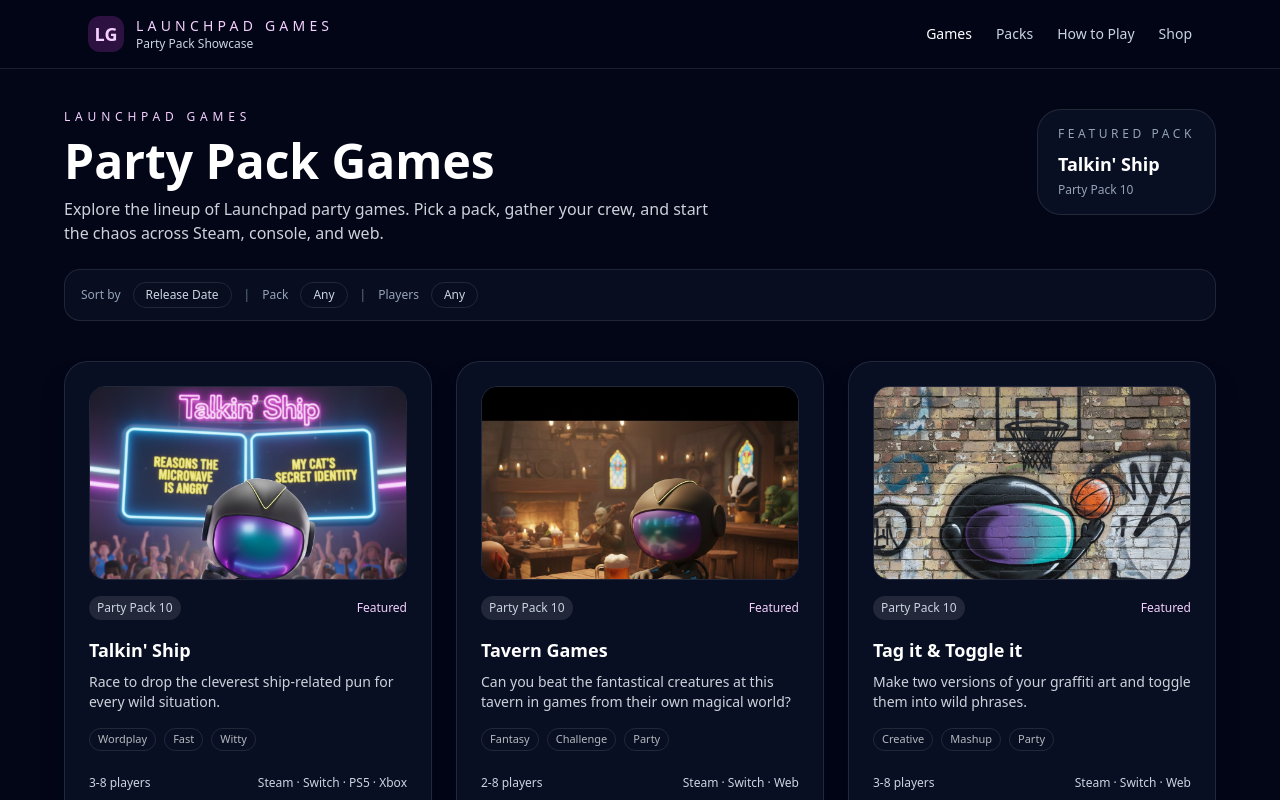
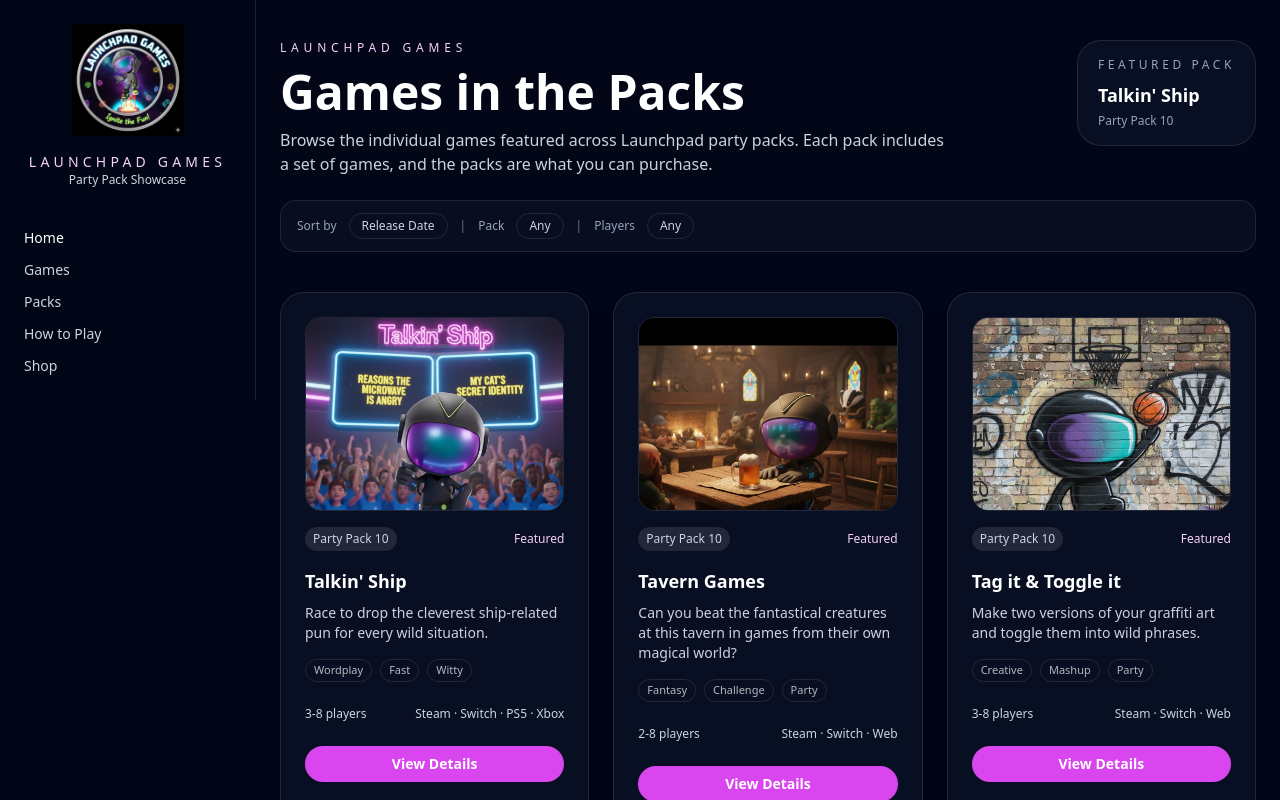
Before and after one commit to s-shindeldecker/launchpad-games-lobby, a Nuxt app: page /games in a window 1280 px wide. Shown: the top 800 px of the page. Built offline with nearby package versions, Linux system fonts and the light colour scheme.

Commit message:
Refine navigation and PLP copy variables

```diff
--- a/app/app.vue
+++ b/app/app.vue
@@ -2,11 +2,15 @@
   <div
     class="min-h-screen bg-gradient-to-b from-slate-950 via-slate-950 to-slate-900 text-white"
   >
-    <AppNav />
-    <main class="min-h-[calc(100vh-160px)]">
-      <NuxtPage />
-    </main>
-    <AppFooter />
+    <div class="flex min-h-screen">
+      <AppNav />
+      <div class="flex min-h-screen flex-1 flex-col">
+        <main class="flex-1">
+          <NuxtPage />
+        </main>
+        <AppFooter />
+      </div>
+    </div>
   </div>
 </template>
 
--- a/app/components/AppNav.vue
+++ b/app/components/AppNav.vue
@@ -1,14 +1,14 @@
 <template>
-  <header class="border-b border-white/10 bg-slate-950/80 backdrop-blur">
-    <div
-      class="mx-auto flex max-w-6xl items-center justify-between px-6 py-4"
-    >
-      <NuxtLink to="/games" class="flex items-center gap-3">
-        <span
-          class="flex h-9 w-9 items-center justify-center rounded-xl bg-fuchsia-500/20 text-lg font-semibold text-fuchsia-200"
-        >
-          LG
-        </span>
+  <aside class="h-full w-64 border-r border-white/10 bg-slate-950/90">
+    <div class="flex h-full flex-col gap-10 px-6 py-6">
+      <NuxtLink to="/" class="flex flex-col items-center gap-4 text-center">
+        <div class="flex h-28 w-28 items-center justify-center">
+          <img
+            src="/images/launchpad-logo.png"
+            alt="Launchpad Games logo"
+            class="h-full w-full object-contain"
+          />
+        </div>
         <div>
           <p class="text-sm uppercase tracking-[0.3em] text-fuchsia-200">
             Launchpad Games
@@ -17,12 +17,15 @@
         </div>
       </NuxtLink>
 
-      <nav class="hidden items-center gap-6 text-sm text-slate-200 md:flex">
-        <NuxtLink to="/games" class="text-white">Games</NuxtLink>
+      <nav class="flex flex-col gap-3 text-sm text-slate-200">
+        <NuxtLink to="/" class="text-white">Home</NuxtLink>
+        <NuxtLink to="/games" class="text-slate-300 hover:text-white">
+          Games
+        </NuxtLink>
         <a class="text-slate-300 hover:text-white" href="#">Packs</a>
         <a class="text-slate-300 hover:text-white" href="#">How to Play</a>
         <a class="text-slate-300 hover:text-white" href="#">Shop</a>
       </nav>
     </div>
-  </header>
+  </aside>
 </template>
--- a/app/pages/games/index.vue
+++ b/app/pages/games/index.vue
@@ -8,11 +8,10 @@
               Launchpad Games
             </p>
             <h1 class="mt-3 text-4xl font-semibold sm:text-5xl">
-              Party Pack Games
+              {{ plpTitle }}
             </h1>
             <p class="mt-3 max-w-2xl text-base text-slate-200/90">
-              Explore the lineup of Launchpad party games. Pick a pack, gather
-              your crew, and start the chaos across Steam, console, and web.
+              {{ plpSubtitle }}
             </p>
           </div>
           <div
@@ -57,6 +56,10 @@
 
 <script setup lang="ts">
 import GameCard from '~/components/GameCard.vue'
+
+const plpTitle = 'Games in the Packs'
+const plpSubtitle =
+  'Browse the individual games featured across Launchpad party packs. Each pack includes a set of games, and the packs are what you can purchase.'
 
 const games = [
   {
```
Also changed, not shown: public/images/launchpad-logo.png (added).
